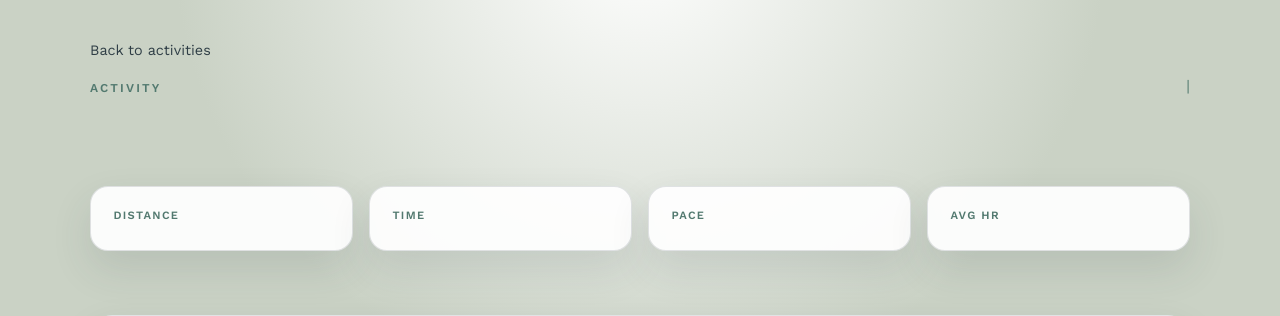
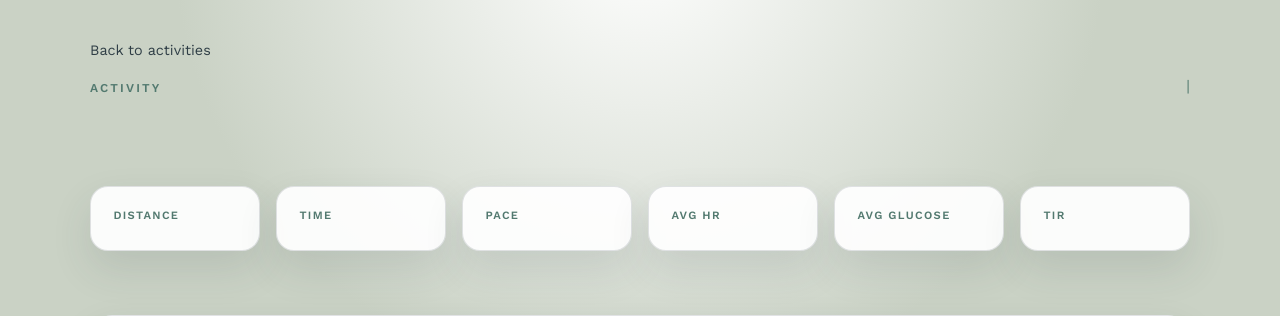
Before and after one commit to slac1n/dia_run, a Python web app: template src/dia_run/web/templates/pages/activity_detail.html in a window 1280 px wide. Shown: the part 69-385 px from the top of the page. Run offline with Jinja, Linux system fonts and the light colour scheme; the template is opened without the code that fills it, so the values that code supplies are empty.

Commit message:
feat: show avg glucose and TIR on activity detail and overview (TG-43)
Add per-activity time-in-range percentage to the glucose aggregation
pipeline and surface both avg sensor glucose and TIR on the activity
detail stat strip and activities overview table. Update target glucose
range to 100-180 mg/dL.

Co-Authored-By: Claude Sonnet 4.6 <noreply@anthropic.com>

```diff
--- a/src/dia_run/data_models/constants.py
+++ b/src/dia_run/data_models/constants.py
@@ -1,2 +1,2 @@
-TARGET_GLUCOSE_LOWER: int = 150
-TARGET_GLUCOSE_UPPER: int = 200
+TARGET_GLUCOSE_LOWER: int = 100
+TARGET_GLUCOSE_UPPER: int = 180
--- a/src/dia_run/data_models/schemas.py
+++ b/src/dia_run/data_models/schemas.py
@@ -36,6 +36,7 @@ class SummarySchema(StravaSummarySchema):
     in_going_sg: Series[float] = Field(nullable=True, gt=0)
     out_going_sg: Series[float] = Field(nullable=True, gt=0)
     avg_sg: Series[float] = Field(nullable=True, gt=0)
+    tir_pct: Series[float] = Field(nullable=True, ge=0, le=100)
     insulin_on_board_in_going: Series[float] = Field(nullable=True, ge=0)
 
 
@@ -78,6 +79,7 @@ class AggregatedGlucoseSchema(DataFrameModel):
     avg_sg: Series[float] = Field(nullable=True, gt=0)
     in_going_sg: Series[float] = Field(nullable=True, gt=0)
     out_going_sg: Series[float] = Field(nullable=True, gt=0)
+    tir_pct: Series[float] = Field(nullable=True, ge=0, le=100)
 
 
 class AggregateInsulinOnBoard(DataFrameModel):
--- a/src/dia_run/data_processing/data_processing.py
+++ b/src/dia_run/data_processing/data_processing.py
@@ -560,6 +560,9 @@ class DataProcessor:
                         pl.col("value").first().alias("in_going_sg"),
                         pl.col("value").last().alias("out_going_sg"),
                         pl.col("value").mean().alias("avg_sg"),
+                        (pl.col("value").is_between(TARGET_GLUCOSE_LOWER, TARGET_GLUCOSE_UPPER).mean() * 100)
+                        .round(1)
+                        .alias("tir_pct"),
                     ]
                 )
             ),
--- a/src/dia_run/web/static/css/app.css
+++ b/src/dia_run/web/static/css/app.css
@@ -441,7 +441,7 @@ code {
 
 .info-grid {
   display: grid;
-  grid-template-columns: repeat(4, minmax(0, 1fr));
+  grid-template-columns: repeat(6, minmax(0, 1fr));
   gap: 1rem;
 }
 
@@ -664,7 +664,7 @@ code {
   }
 
   .info-grid {
-    grid-template-columns: repeat(2, minmax(0, 1fr));
+    grid-template-columns: repeat(3, minmax(0, 1fr));
   }
 
   .detail-grid {
--- a/src/dia_run/web/templates/pages/activities.html
+++ b/src/dia_run/web/templates/pages/activities.html
@@ -22,6 +22,8 @@
             <th>Time</th>
             <th>Pace</th>
             <th>Avg HR</th>
+            <th>Avg Glucose</th>
+            <th>TIR</th>
             <th>Run Type</th>
           </tr>
         </thead>
@@ -39,6 +41,8 @@
             <td data-label="Time">{{ activity.time }}</td>
             <td data-label="Pace">{{ activity.pace }}</td>
             <td data-label="Avg HR">{{ activity.average_heartrate }}</td>
+            <td data-label="Avg Glucose">{{ activity.avg_glucose }}</td>
+            <td data-label="TIR">{{ activity.time_in_range }}</td>
             <td data-label="Run Type">{{ activity.run_type }}</td>
           </tr>
           {% endfor %}
--- a/src/dia_run/web/templates/pages/activity_detail.html
+++ b/src/dia_run/web/templates/pages/activity_detail.html
@@ -29,6 +29,14 @@
     <div class="info-card">
       <p class="info-label">Avg HR</p>
       <p class="info-value">{{ activity.average_heartrate }}</p>
+    </div>
+    <div class="info-card">
+      <p class="info-label">Avg Glucose</p>
+      <p class="info-value">{{ activity.avg_glucose }}</p>
+    </div>
+    <div class="info-card">
+      <p class="info-label">TIR</p>
+      <p class="info-value">{{ activity.time_in_range }}</p>
     </div>
   </div>
 </section>
```
Also changed, not shown: src/dia_run/web/routes/activities.py (+8 -0 lines), tests/test_data_processing/test_data_processor.py (+6 -0 lines), tests/test_web/test_web_routes.py (+15 -0 lines).
